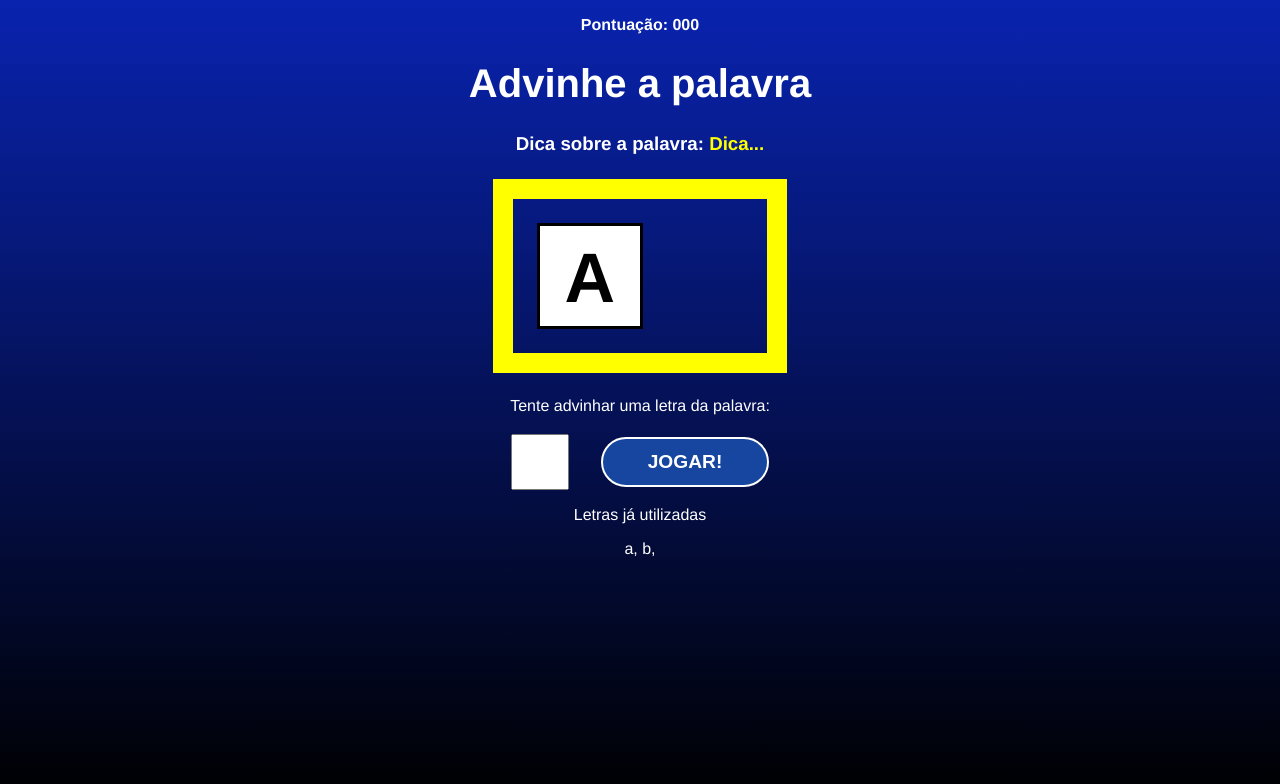
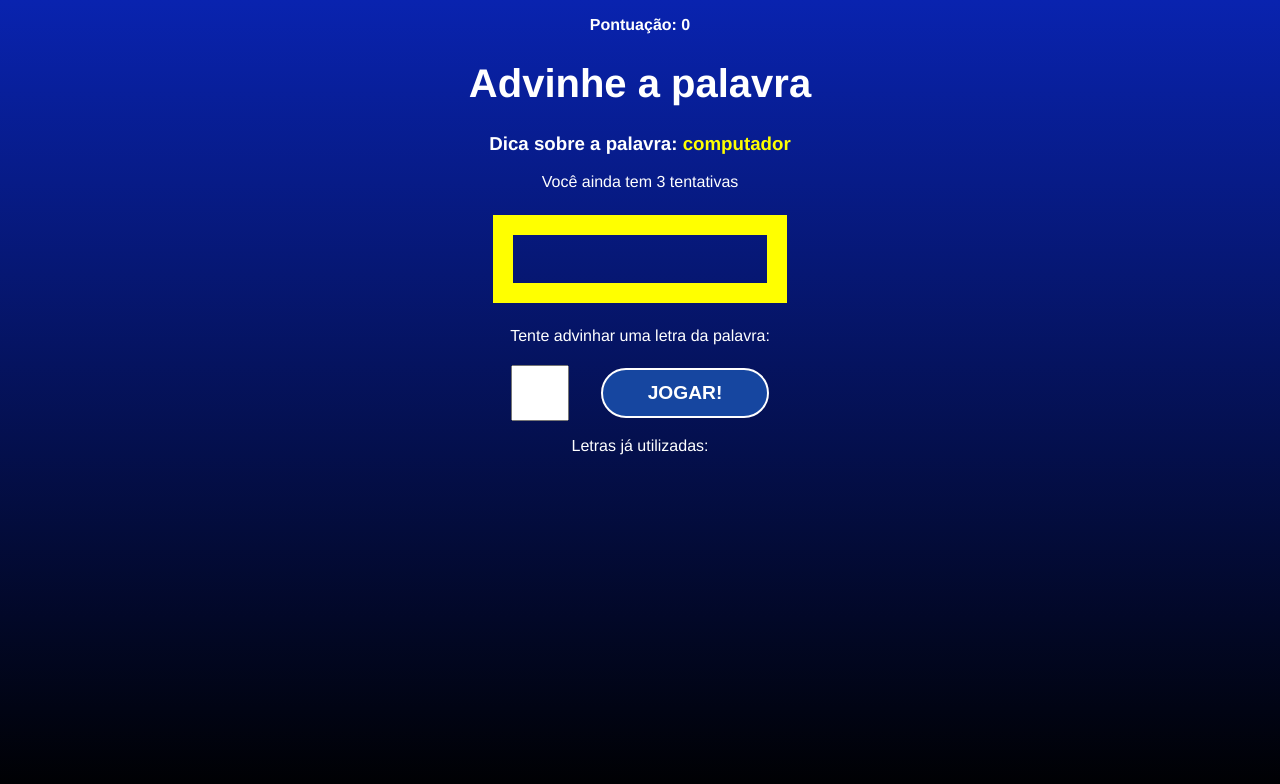
Before and after one commit to LuanEduardoS/react-js, a React (Create React App) app in the folder 6_SECRET_WORD/secretword/: page / in a window 1280 px wide. Both pictures are taken after a click on the button "COMEÇAR O JOGO". Shown: the top 784 px of the page. Built offline with nearby package versions, Linux system fonts and the light colour scheme.

Commit message:
termino da aula 75

```diff
--- a/6_SECRET_WORD/secretword/src/App.js
+++ b/6_SECRET_WORD/secretword/src/App.js
@@ -25,6 +25,11 @@
     const [pickedWord, setPickedWord] = useState("")
     const [pickedCategory, setPickedCategory] = useState("")
     const [letters, setLetters] = useState([])
+
+    const [guessedLetters, setGuessedLetters] = useState([])
+    const [wrongLetters, setWrongLetters] = useState([])
+    const [guesses, setGuesses] = useState(3)
+    const [score, setScore] = useState(0)
 
     const pickWordAndCategory = () => {
         // pick a random category
@@ -59,14 +64,14 @@
         // fill states
         setPickedWord(word)
         setPickedCategory(category)
-        setLetters(letters)
+        setLetters(wordLetters)
 
         setGameStage(stages[1].name)
     }
 
     // process the letter input
-    const verifyLetter = () => {
-        setGameStage(stages[2].name)
+    const verifyLetter = (letter) => {
+        console.log(letter)
     }
 
     // restarts the game
@@ -77,7 +82,19 @@
   return (
     <div className="App">
         {gameStage === "start" && <StartScreen startGame={startGame} />}
-        {gameStage === "game" && <Game verifyLetter={verifyLetter}/>}
+        {gameStage === "game" && (
+            <Game
+             verifyLetter={verifyLetter}
+             pickedWord={pickedWord}
+             pickedCategory={pickedCategory}
+             pickWordAndCategory={pickWordAndCategory}
+             letters={letters}
+             guessedLetters={guessedLetters}
+             wrongLetters={wrongLetters}
+             guesses={guesses}
+             score={score}
+            />
+        )}
         {gameStage === "end" && <GameOver retry={retry}/>}
 
     </div>
--- a/6_SECRET_WORD/secretword/src/components/Game.js
+++ b/6_SECRET_WORD/secretword/src/components/Game.js
@@ -1,30 +1,65 @@
 import "./Game.css";
+import { useState, useRef } from "react";
 
-const Game = ({verifyLetter}) => {
+const Game = ({
+    verifyLetter,
+    pickedWord,
+    pickedCategory,
+    letters,
+    guessedLetters,
+    wrongLetters,
+    guesses,
+    score,
+}) => {
+    const [letter, setLetter] = useState("")
+    const letterInputRef = useRef(null)
+
+    const handleSubmit = (e) => {
+        e.preventDefault()
+
+        verifyLetter(letter)
+
+        setLetter("")
+
+        letterInputRef.current.focus()
+    }
+
   return (
     <div className="game">
         <p className="points">
-            <span>Pontuação: 000</span>
+            <span>Pontuação: {score}</span>
         </p>
         <h1>Advinhe a palavra</h1>
         <h3 className="tip">
-            Dica sobre a palavra: <span>Dica...</span>
+            Dica sobre a palavra: <span>{pickedCategory}</span>
         </h3>
+        <p>Você ainda tem {guesses} tentativas</p>
         <div className="wordContainer">
-            <span className="letter">A</span>
-            <span className="blankSquare"></span>
+            {letters.map((letter, i) =>
+            guessedLetters.includes(letter) ? (
+                <span key={i} className="letter">
+                {letter}
+                </span>
+            ) : (
+                <span key={i} className="blankSquare"></span>
+            )
+            )}
         </div>
         <div className="letterContainer">
             <p>Tente advinhar uma letra da palavra:</p>
-            <form>
-                <input type="text" name="letter" maxLength="1" required />
+            <form onSubmit={handleSubmit}>
+                <input type="text" name="letter" maxLength="1" required onChange={(e) => setLetter(e.target.value)}
+                value={letter}
+                ref={letterInputRef}
+            />
                 <button>Jogar!</button>
             </form>
         </div>
         <div className="wrongLettersContainer">
-            <p>Letras já utilizadas</p>
-            <span>a, </span>
-            <span>b, </span>
+            <p>Letras já utilizadas:</p>
+            {wrongLetters.map((letter, i ) => (
+                <span key={i}>{letter},</span>
+            ))}
         </div>
     </div>
   )
```
